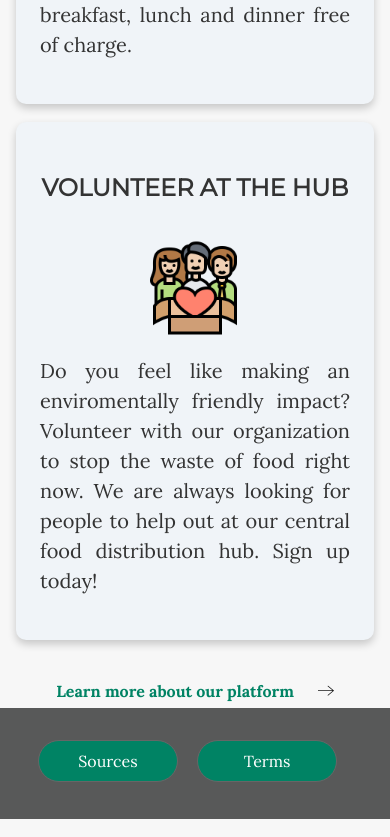
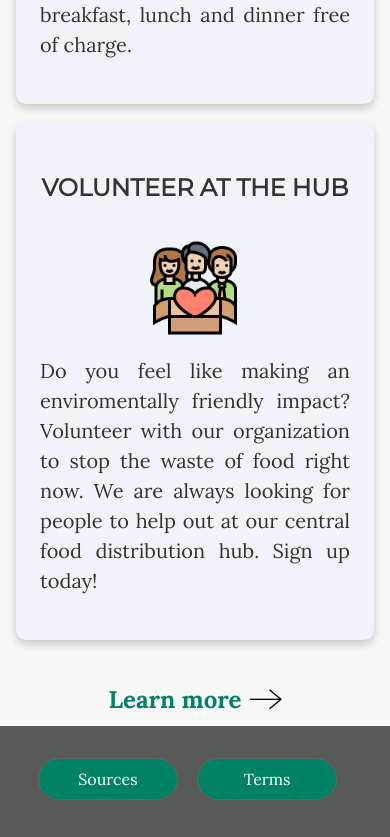
Before and after one commit to FinalProjectGroup9/Website, a plain HTML site: page index.html in a window 390 px wide. Shown: the part 5523-6360 px from the top of the page. Drawn offline with Linux system fonts and the light colour scheme.

Commit message:
UpdateLearnMore

```diff
--- a/index.html
+++ b/index.html
@@ -186,8 +186,12 @@
 
   </main>
 
-  <div id="arrow">
+  <div class="arrow picture-noshow">
 <a href="app.html">Learn more about our platform</a>
+</div>
+
+<div class="arrow mobilepicture">
+<a href="app.html">Learn more</a>
 </div>
 
   <!-- FOOTER -->
--- a/styles/index.css
+++ b/styles/index.css
@@ -119,27 +119,27 @@ navbar {
   color: #333;
 }
 
-#arrow {
+.arrow {
   background: url(../img/Icons/arrow.png) no-repeat right;
   padding-right: 40px;
   text-align: right;
   font-size: 24px;
   font-weight: 700;
   display: inline-block;
-  padding-top: 5px;
-  padding-bottom: 5px;
+  padding-top: 2%;
+  padding-bottom: 2%;
   text-decoration: none;
   transition: width 2s, height 4s;
 }
 
 
 
-#arrow a:link, #arrow a:visited{
+.arrow a:link, .arrow a:visited{
   text-decoration: none;
   color: #008364;
 }
 
-#arrow::before {
+.arrow::before {
   display: inline-block;
 }
 
@@ -229,9 +229,9 @@ navbar {
   }
 
   #arrow {
-    font-size: 16px;
+    font-size: 24px;
     background: url(../img/Icons/arrow.png) no-repeat right;
-    background-size: 16px;
+    background-size: 24px;
   }
 
 }
```
